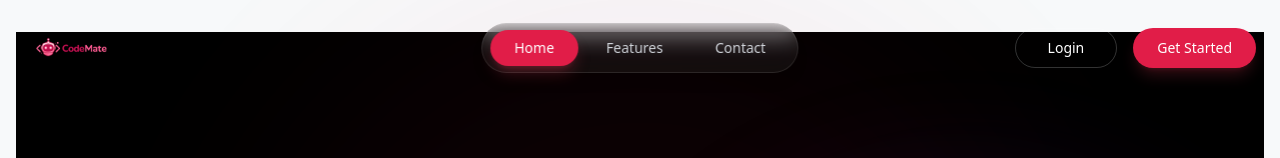
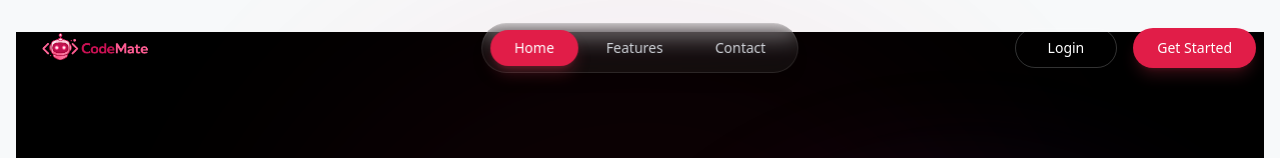
Before and after one commit to arunabha369/CodeMate, a React (Vite) app in the folder client/: page / in a window 1280 px wide. Shown: the top 158 px of the page. Built offline with nearby package versions, Linux system fonts and the light colour scheme; no server answers.

Commit message:
style: Resize navbar logo to h-14 for balanced alignment

```diff
--- a/client/src/components/NavBar.jsx
+++ b/client/src/components/NavBar.jsx
@@ -65,7 +65,7 @@ const NavBar = () => {
 
                 {/* Logo Section */}
                 <Link to="/" className="flex items-center gap-2 relative z-50">
-                    <img src={logo} alt="CodeMate Logo" className="h-16 w-auto" />
+                    <img src={logo} alt="CodeMate Logo" className="h-24 w-auto -my-4" />
 
                 </Link>
 
```
